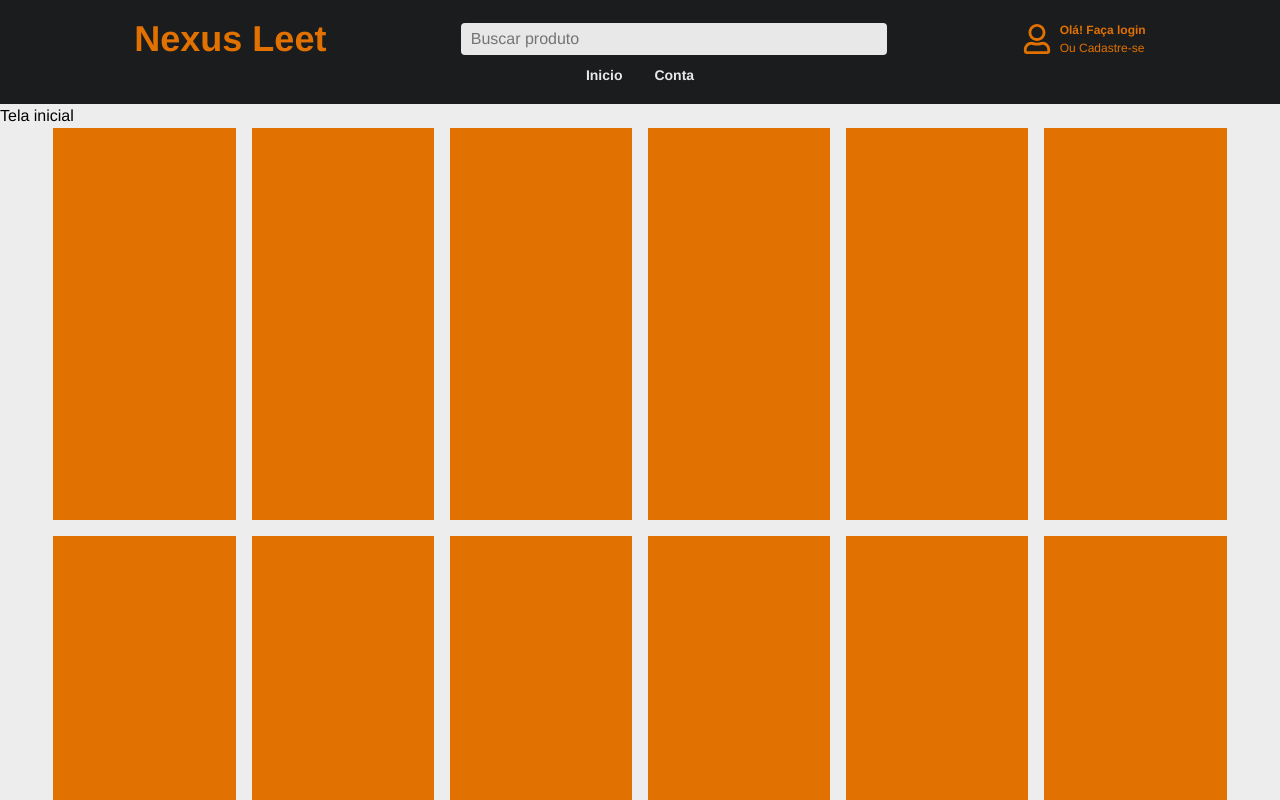
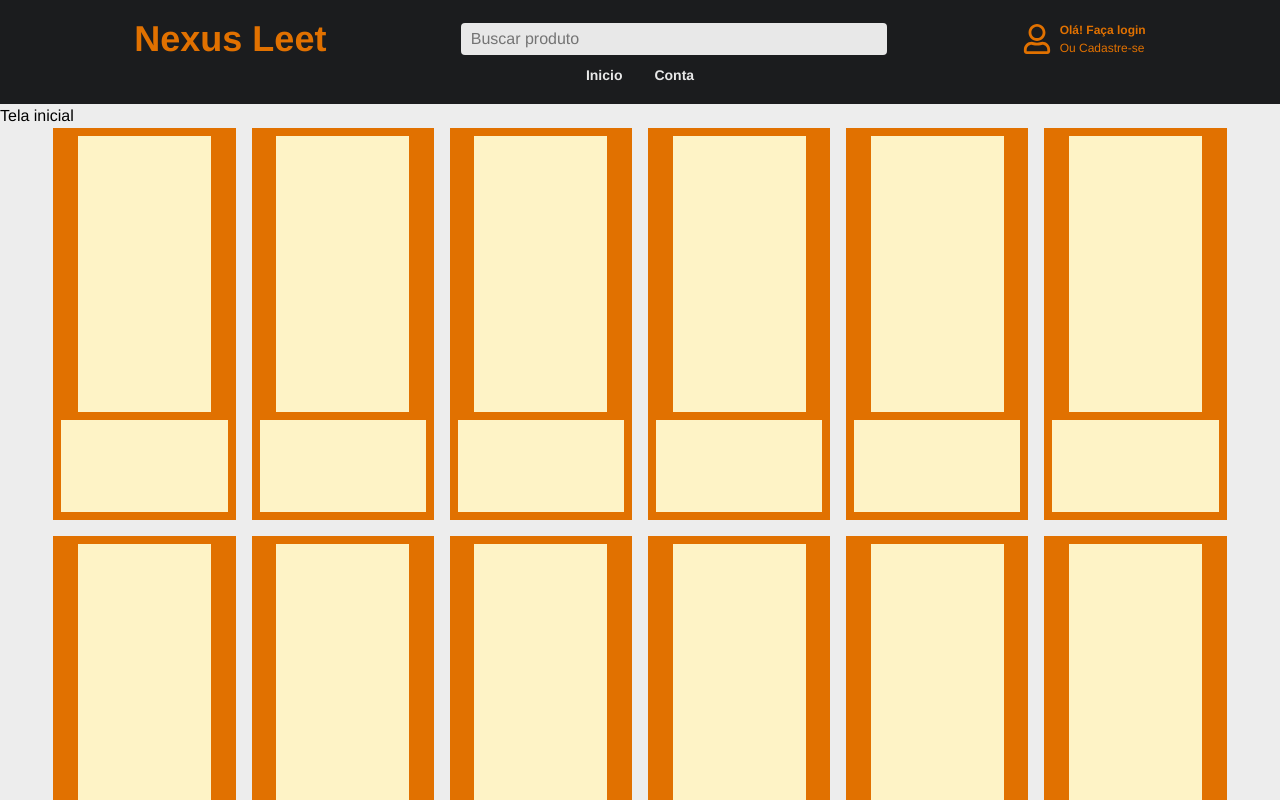
Before and after one commit to gustavocarvalho-ra/NextJs-NexusLeet, a Next.js app: page / in a window 1280 px wide. Built offline with nearby package versions, Linux system fonts and the light colour scheme; no server answers.

Commit message:
feat: changed sizes

```diff
--- a/src/app/components/ui/Product/Card.tsx
+++ b/src/app/components/ui/Product/Card.tsx
@@ -1,9 +1,10 @@
 
 
-export default function Card() {
+export default function Card(Name, Price, Type) {
   return (
-    <div className="bg-amber-600 w-full h-full">
-
+    <div className="bg-amber-600 w-full h-full p-2 flex items-center flex-col gap-2">
+      <div className="bg-amber-100 w-[80%] h-3/4"></div>
+      <div className="bg-amber-100 w-full h-1/4"></div>
     </div>
   )
 }
```
